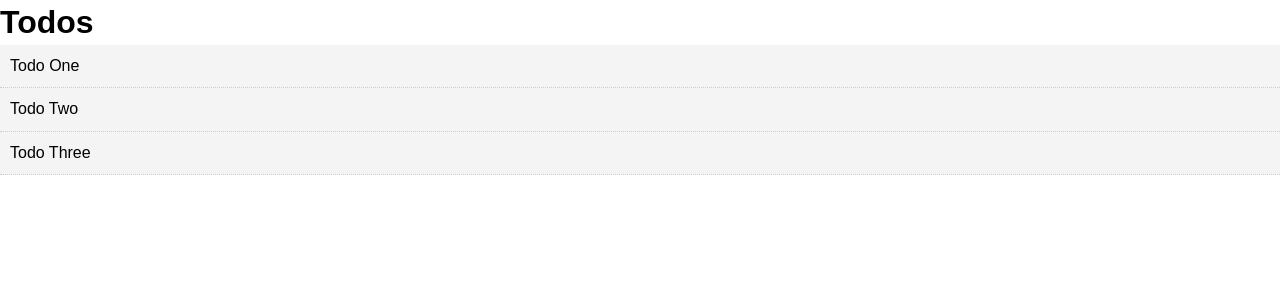
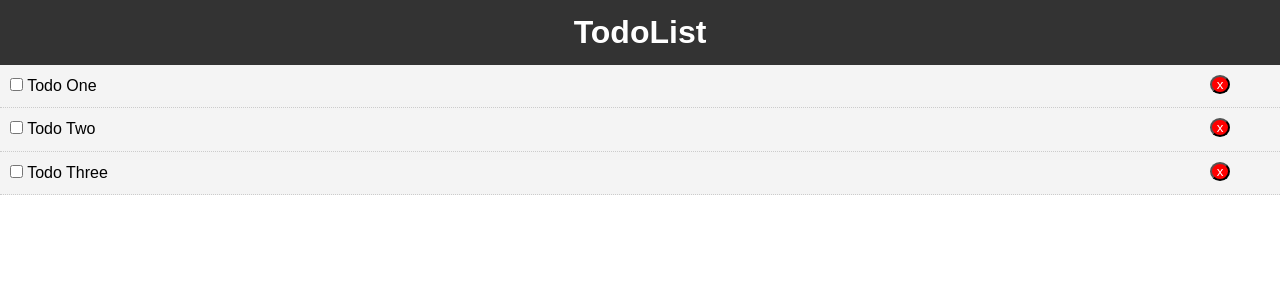
Before and after one commit to InnaMon/todo-app, a Vue app: page / in a window 1280 px wide. Shown: the top 300 px of the page. Built offline with nearby package versions, Linux system fonts and the light colour scheme.

Commit message:
added functionality to cross off finished todo items and to delete them. Created seperate Header componenet

```diff
--- a/src/App.vue
+++ b/src/App.vue
@@ -1,15 +1,18 @@
 <template>
   <div id="app">
-    <TodoList v-bind:todos="todoList"/>
+    <Header />
+    <TodoList v-bind:todos="todoList" v-on:del-todo="deleteTodo"/>
   </div>
 </template>
 
 <script>
+import Header from './components/layout/Header.vue';
 import TodoList from './components/TodoList.vue';
 
 export default {
   name: 'app',
   components: {
+    Header,
     TodoList
   },
   data() {
@@ -21,16 +24,21 @@ export default {
           completed: false
         },
         {
-          id: 1,
+          id: 2,
           title: "Todo Two",
-          completed: true
+          completed: false
         },
         {
-          id: 1,
+          id: 3,
           title: "Todo Three",
           completed: false
         }
       ]
+    }
+  },
+  methods: {
+    deleteTodo(id) {
+      this.todoList = this.todoList.filter(todo => todo.id !== id);
     }
   }
 }
--- a/src/components/TodoItem.vue
+++ b/src/components/TodoItem.vue
@@ -1,13 +1,23 @@
 <template>
-    <div class="todo-item">
-      <p>{{todo.title}}</p>
+    <div class="todo-item"
+    v-bind:class="{'is-complete':todo.completed}">
+      <p>
+          <input class="checkbox" type="checkbox" v-on:change="markComplete">
+          {{todo.title}}
+          <button class="del" @click="$emit('del-todo', todo.id)">x</button>
+      </p>
     </div>
 </template>
 
 <script>
 export default {
     name: "TodoItem",
-    props: ["todo"]
+    props: ["todo"],
+    methods: {
+        markComplete() {
+            this.todo.completed = !this.todo.completed;
+        }
+    }
 }
 </script>
 
@@ -22,12 +32,18 @@ export default {
       text-decoration: line-through;
   }
 
+  .checkbox {
+      cursor: pointer;
+  }
+
   .del {
       background: #ff0000;
+      width: 20px;
       color: #fff;
       border: 5px 9px;
       border-radius: 50%;
       cursor: pointer;
       float: right;
+      margin-right: 40px;
   }
 </style>
--- a/src/components/TodoList.vue
+++ b/src/components/TodoList.vue
@@ -1,8 +1,8 @@
 <template>
    <div>
-      <h1>Todos</h1>
       <div v-for="todo in todos" :key="todo.id">
-          <TodoItem v-bind:todo="todo"/>
+          <TodoItem v-bind:todo="todo"
+          v-on:del-todo="$emit('del-todo', todo.id)"/>
       </div>
     </div>
 </template>
--- /dev/null
+++ b/src/components/layout/Header.vue
@@ -0,0 +1,25 @@
+<template>
+    <header class="header">
+        <h1>TodoList</h1>
+    </header>
+</template>
+
+<script>
+export default {
+    name: "Header"
+}
+</script>
+
+<style>
+  .header {
+      background: #333;
+      color: #fff;
+      text-align: center;
+      padding: 10px;
+  }
+
+  .header a {
+      color: #fff;
+      padding-right: 5px;
+  }
+</style>
```
